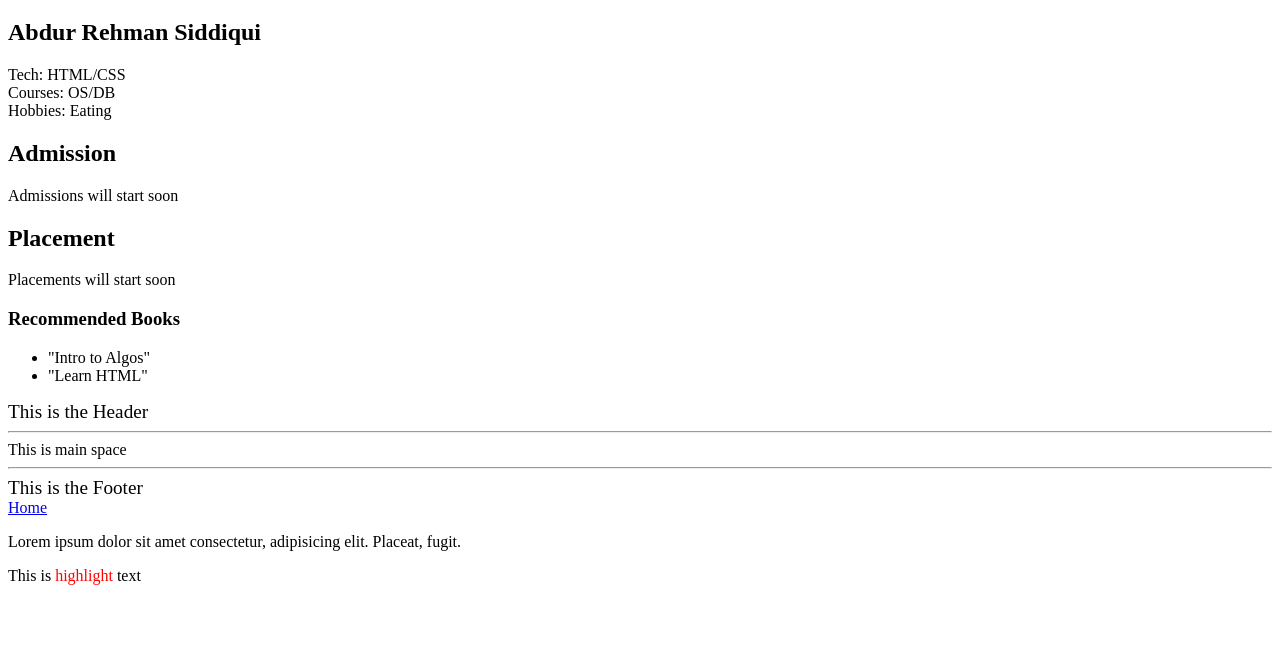
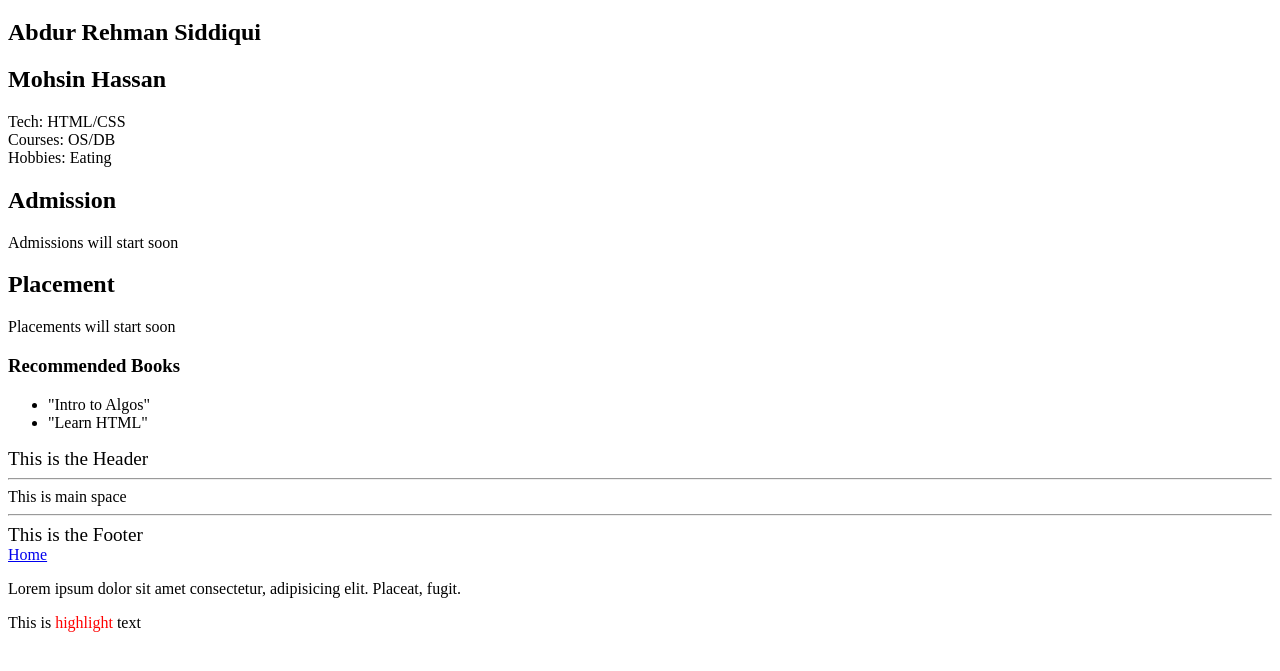
Before and after one commit to MohsinHassan8/web, a plain HTML site: page body_tags.html in a window 1280 px wide. Shown: the part 61-732 px from the top of the page. Drawn offline with Linux system fonts and the light colour scheme.

Commit message:
added my name

```diff
--- a/body_tags.html
+++ b/body_tags.html
@@ -8,6 +8,7 @@
 <body>
   <h1>GIT TUTORIAL</h1>
   <h2>Abdur Rehman Siddiqui</h2>
+  <h2>Mohsin Hassan</h2>
   <main>
     <section>Tech: HTML/CSS</section>
     <section>Courses: OS/DB</section>
```
